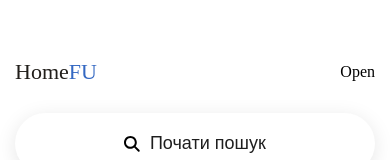
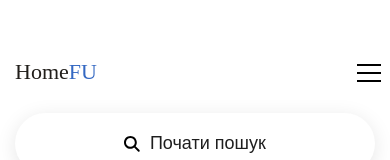
Before and after one commit to HomeFU/home-fu-frontend-public, a React (Vite) app in the folder home-fu/: page / in a window 390 px wide. Shown: the top 160 px of the page. Built offline with nearby package versions, Linux system fonts and the light colour scheme; a web font is replaced by a local one.

Commit message:
feature/create-mobile-burger-button

```diff
--- a/home-fu/src/components/Header/header.module.scss
+++ b/home-fu/src/components/Header/header.module.scss
@@ -115,8 +115,6 @@
     @media (max-width: 1024px) {
         flex-direction: column;
         gap: 15px;
-
-        /* Анимация */
         max-height: 0;
         opacity: 0;
         overflow: hidden;
@@ -134,10 +132,57 @@
 }
 
 
-.burgerButton {
+.menuButton {
     display: none;
+    position: relative;
+    height: 12px;
+    width: 12px;
+    cursor: pointer;
+    outline: none;
 
     @media (max-width:1024px) {
         display: block;
     }
+
+    .menuIcon {
+        transform: translate(-50%, -50%);
+
+        span {
+          position: absolute;
+          display: block;
+          height: 2px;
+          width: 24px;
+          background-color: black;
+          transition: all 0.3s ease-in-out;
+          transform: none;
+          opacity: 1;
+
+          &:nth-child(1) {
+            &.open {
+              transform: rotate(45deg);
+            }
+            &:not(.open) {
+              transform: translateY(-0.5rem);
+            }
+          }
+
+          &:nth-child(2) {
+            &.open {
+              opacity: 0;
+            }
+            &:not(.open) {
+              opacity: 1;
+            }
+          }
+
+          &:nth-child(3) {
+            &.open {
+              transform: rotate(-45deg);
+            }
+            &:not(.open) {
+              transform: translateY(0.5rem);
+            }
+          }
+        }
+    }
 }
--- a/home-fu/src/components/Header/header.tsx
+++ b/home-fu/src/components/Header/header.tsx
@@ -10,6 +10,8 @@ import { FontAwesomeIcon } from "@fortawesome/react-fontawesome";
 import { faMagnifyingGlass } from "@fortawesome/free-solid-svg-icons";
 
 export const Header = () => {
+    const [isOpen, setIsOpen] = useState(false);
+    //
     const isAuthenticatedUser = useSelector((state) => state.auth.isAuthenticated);
     const [isOpenCloseFilterMobile, setOpenCloseFilterMobile] = useState(false);
 
@@ -33,9 +35,17 @@ export const Header = () => {
                             isAuthenticatedUser ? <LogOutButton/> : <RegisterButton/>
                         }
                     </div>
-                    <div className={style.burgerButton}>
-                        Open
-                    </div>
+                    <button
+                        className={style.menuButton}
+                        onClick={() => setIsOpen(!isOpen)}
+                        >
+                        <div className={style.menuIcon}>
+                            <span className={isOpen ? style.open : ''} />
+                            <span className={isOpen ? style.open : ''} />
+                            <span className={isOpen ? style.open : ''} />
+                        </div>
+                    </button>
+
                 </div>
                 <div className={style.contentBottom}>
                     <button className={style.buttonShowClose} onClick={HandleOpenCloseFilter}>
```
